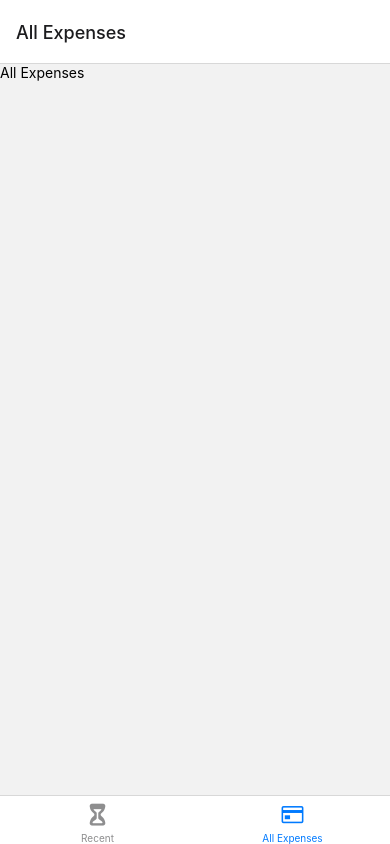
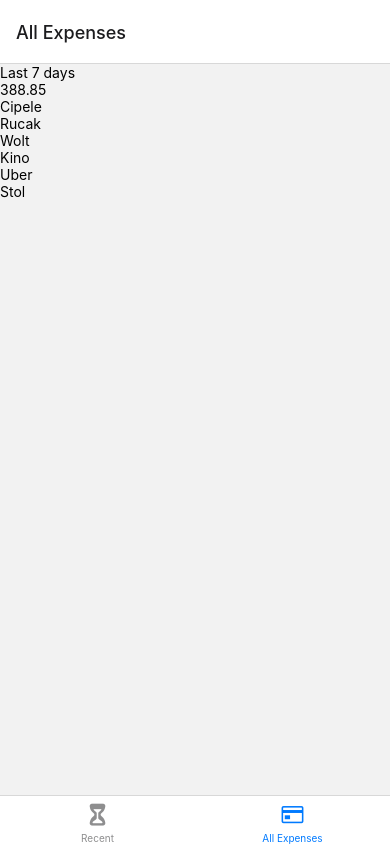
Before and after one commit to pzelic29/ExpensesTrackerApp, a React Native app: screen /AllExpenses in a window 390 px wide. Built offline with nearby package versions, Linux system fonts and the light colour scheme.

Commit message:
Adding dummy expense data and outputting a list of expenses

```diff
--- a/components/Expenses/Expenses.js
+++ b/components/Expenses/Expenses.js
@@ -1,13 +1,58 @@
-import { View } from "react-native";
-
+import { View, Text } from "react-native";
 import ExpensesSummary from "./ExpensesSummary";
 import ExpensesList from "./ExpensesList";
+
+const DUMMY_EXPENSES = [
+    {
+      id: 'e1',
+      description: 'Cipele',
+      amount: 59.99,
+      category:'Personal Spending',
+      date: new Date('2022-12-19')
+    },
+    {
+      id: 'e2',
+      description: 'Rucak',
+      amount: 89.29,
+      category:'Food',
+      date: new Date('2023-01-01')
+    },
+    {
+      id: 'e3',
+      description: 'Wolt',
+      amount: 5.99,
+      category:'Food',
+      date: new Date('2022-12-01')
+    },
+    {
+      id: 'e4',
+      description: 'Kino',
+      category:'Personal Spending',
+      amount: 14.99,
+      date: new Date('2022-02-19')
+    },
+    {
+      id: 'e5',
+      description: 'Uber',
+      category:'Transportation',
+      amount: 18.59,
+      date: new Date('2022-02-18')
+    }
+    ,
+    {
+      id: 'e6',
+      description: 'Stol',
+      category:'Housing',
+      amount: 200.00,
+      date: new Date('2022-02-18')
+    }
+  ];
 
 function Expenses({ expenses, periodName }) {
   return (
     <View>
-      <ExpensesSummary expenses={expenses} periodName={periodName} />
-      <ExpensesList />
+      <ExpensesSummary expenses={DUMMY_EXPENSES} periodName={periodName} />
+      <ExpensesList expenses={DUMMY_EXPENSES} />
     </View>
   );
 }
--- a/components/Expenses/ExpensesList.js
+++ b/components/Expenses/ExpensesList.js
@@ -1,7 +1,17 @@
-import { FlatList } from 'react-native-web';
-function ExpensesList(){
-    return(
-        <FlatList />
-    )
-};
+import {Text} from 'react-native';
+import { FlatList } from "react-native-web";
+
+function renderExpenseItem(itemData) {
+  return <Text>{itemData.item.description}</Text>;
+}
+
+function ExpensesList({ expenses }) {
+  return (
+    <FlatList
+      data={expenses}
+      renderItem={renderExpenseItem}
+      keyExtractor={(item) => item.id}
+    />
+  );
+}
 export default ExpensesList;
--- a/screens/AllExpenses.js
+++ b/screens/AllExpenses.js
@@ -1,5 +1,5 @@
-import {Text} from 'react-native';
+import Expenses from '../components/Expenses/Expenses';
 function AllExpenses(){
-  return <Text>All Expenses</Text>
+  return <Expenses periodName="Last 7 days"/>
 }
 export default AllExpenses;
--- a/screens/RecentExpenses.js
+++ b/screens/RecentExpenses.js
@@ -1,5 +1,5 @@
-import { Text } from 'react-native';
+import Expenses from '../components/Expenses/Expenses';
 function RecentExpenses() {
-  return <Text>Recent Expenses</Text>;
+  return <Expenses periodName="Last 7 days"/>
 }
 export default RecentExpenses;
```
